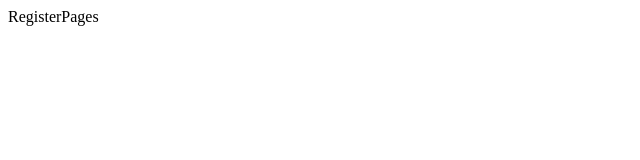
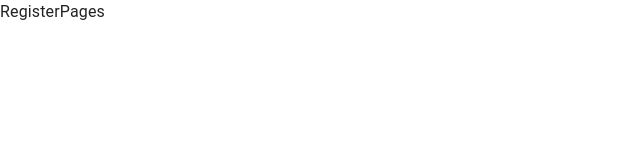
Before and after one commit to SoyDoryam/08-journal-app, a React (Vite) app: page /auth/register in a window 1280 px wide. Shown: the top 160 px of the page, without its empty margins (0-640 px from the left). Built offline with nearby package versions, Linux system fonts and the light colour scheme.

Commit message:
Configuración de MUI con Vite

```diff
--- a/package.json
+++ b/package.json
@@ -12,6 +12,7 @@
   "dependencies": {
     "@emotion/react": "^11.13.3",
     "@emotion/styled": "^11.13.0",
+    "@mui/icons-material": "^6.0.0",
     "@mui/material": "^6.0.0",
     "react": "^18.2.0",
     "react-dom": "^18.2.0",
--- a/src/JournalApp.jsx
+++ b/src/JournalApp.jsx
@@ -1,9 +1,10 @@
 import { AppRouter } from "./router/AppRouter";
+import { AppTheme } from "./theme";
 
 export const JournalApp = () => {
   return (
-    <>
+    <AppTheme>
       <AppRouter />
-    </>
+    </AppTheme>
   );
 };
--- a/src/journal/pages/JournalPage.jsx
+++ b/src/journal/pages/JournalPage.jsx
@@ -1,3 +1,10 @@
+import { Typography } from "@mui/material";
+import MailOutlineIcon from "@mui/icons-material/MailOutline";
 export const JournalPage = () => {
-  return <div>JournalPage</div>;
+  return (
+    <>
+      <Typography variant="h1">JournalPage</Typography>
+      <MailOutlineIcon />
+    </>
+  );
 };
--- /dev/null
+++ b/src/theme/AppTheme.jsx
@@ -0,0 +1,12 @@
+import { ThemeProvider } from "@emotion/react";
+import { CssBaseline } from "@mui/material";
+import { purpleTheme } from "./";
+
+export const AppTheme = ({ children }) => {
+  return (
+    <ThemeProvider theme={purpleTheme}>
+      <CssBaseline />
+      {children}
+    </ThemeProvider>
+  );
+};
--- /dev/null
+++ b/src/theme/index.js
@@ -0,0 +1,2 @@
+export * from "./AppTheme";
+export * from "./purpleTheme";
--- /dev/null
+++ b/src/theme/purpleTheme.js
@@ -0,0 +1,16 @@
+import { createTheme } from "@mui/material";
+import { red } from "@mui/material/colors";
+
+export const purpleTheme = createTheme({
+  palette: {
+    primary: {
+      main: "#262254",
+    },
+    secondary: {
+      main: "#543884",
+    },
+    error: {
+      main: red.A400,
+    },
+  },
+});
```
Also changed, not shown: 1 other file (tests, documents, lock files or other folders).
